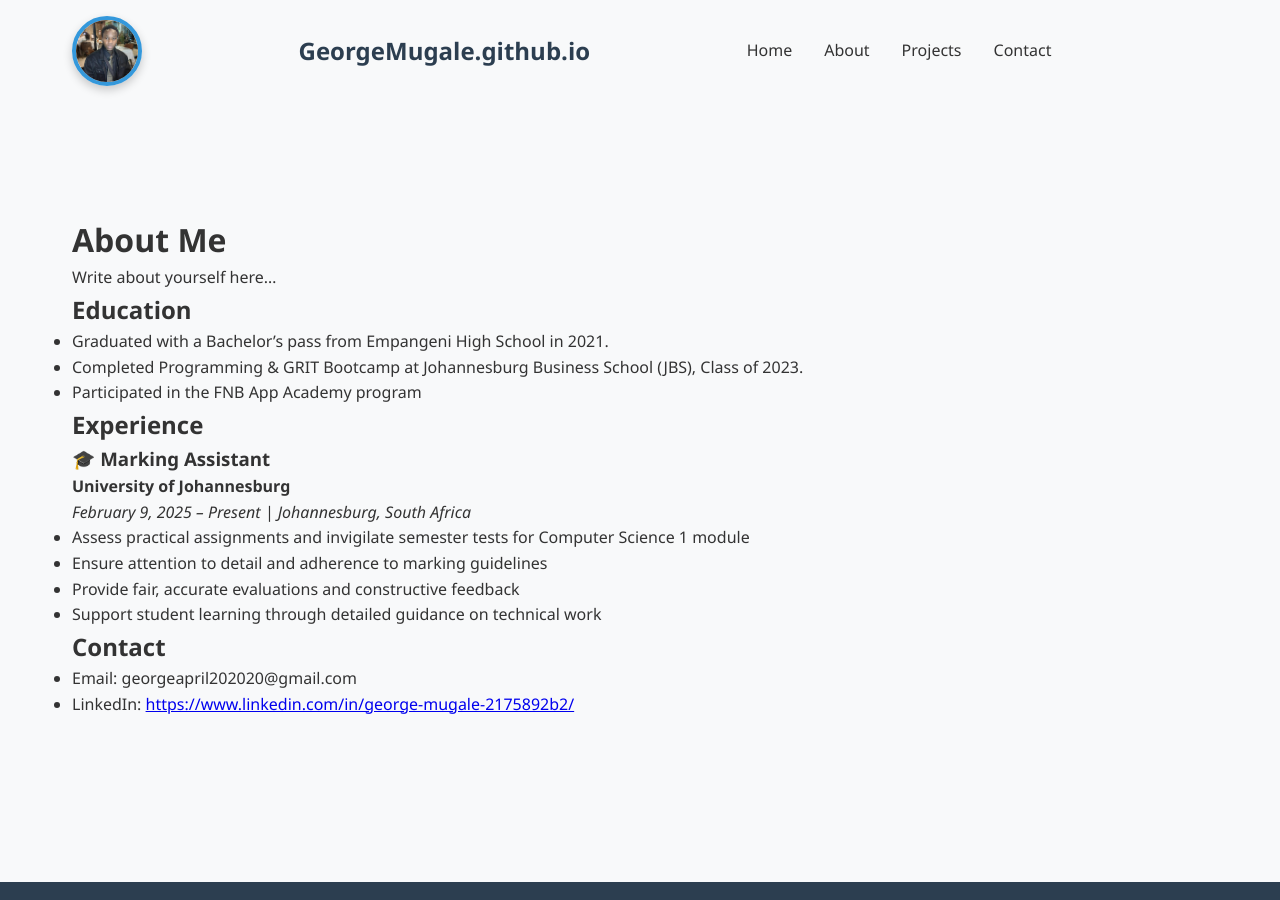
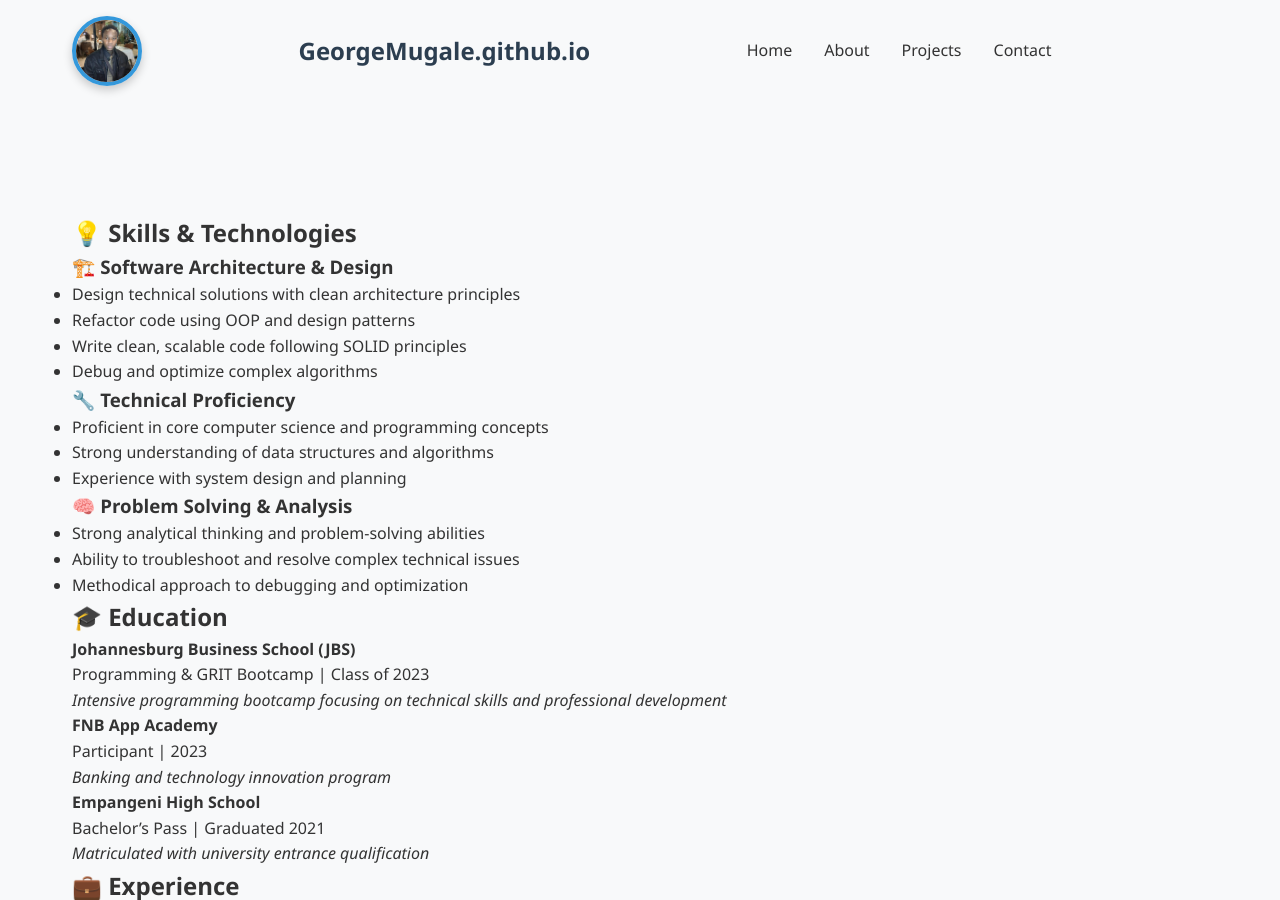
Before and after one commit to GeorgeMugale/GeorgeMugale.github.io, a Jekyll site: the page built from about.md, in a window 1280 px wide and 900 px high. Built offline with Jekyll 4.4.1, drawn with Linux system fonts in a browser that asks for light colours.

Commit message:
Update about.md

```diff
--- a/about.md
+++ b/about.md
@@ -3,16 +3,39 @@ layout: default
 title: About
 ---
 
-# About Me
+## 💡 Skills & Technologies
 
-Write about yourself here...
+### 🏗️ Software Architecture & Design
+- Design technical solutions with clean architecture principles
+- Refactor code using OOP and design patterns
+- Write clean, scalable code following SOLID principles
+- Debug and optimize complex algorithms
 
-## Education
-- Graduated with a Bachelor's pass from Empangeni High School in 2021.
-- Completed Programming & GRIT Bootcamp at Johannesburg Business School (JBS), Class of 2023.
-- Participated in the FNB App Academy program
+### 🔧 Technical Proficiency
+- Proficient in core computer science and programming concepts
+- Strong understanding of data structures and algorithms
+- Experience with system design and planning
 
-## Experience
+### 🧠 Problem Solving & Analysis
+- Strong analytical thinking and problem-solving abilities
+- Ability to troubleshoot and resolve complex technical issues
+- Methodical approach to debugging and optimization
+
+## 🎓 Education
+
+**Johannesburg Business School (JBS)**
+Programming & GRIT Bootcamp | Class of 2023
+*Intensive programming bootcamp focusing on technical skills and professional development*
+
+**FNB App Academy**
+Participant | 2023
+*Banking and technology innovation program*
+
+**Empangeni High School**
+Bachelor's Pass | Graduated 2021
+*Matriculated with university entrance qualification*
+
+## 💼 Experience
 ### 🎓 Marking Assistant
 **University of Johannesburg**
 *February 9, 2025 – Present | Johannesburg, South Africa*
```
